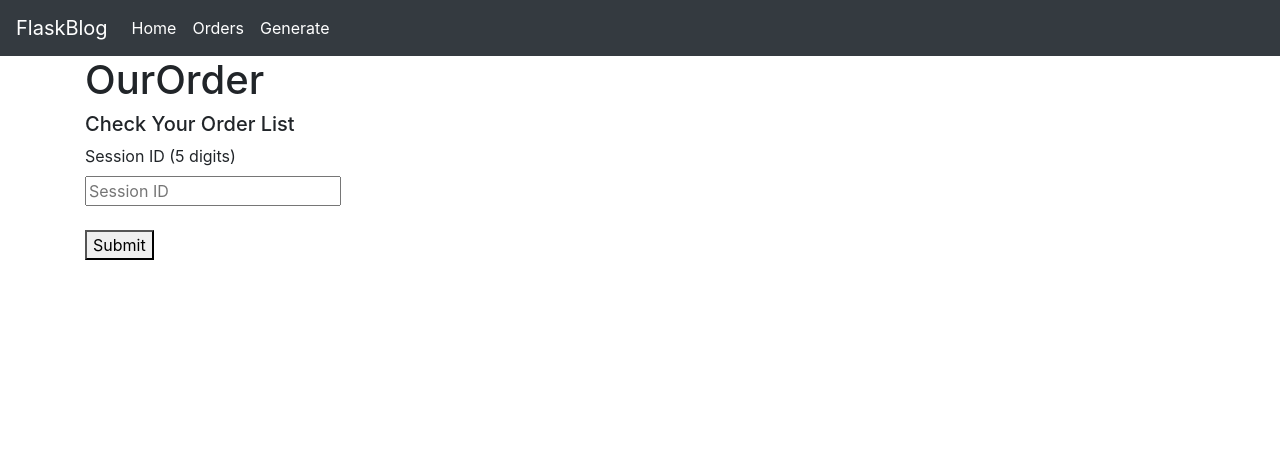
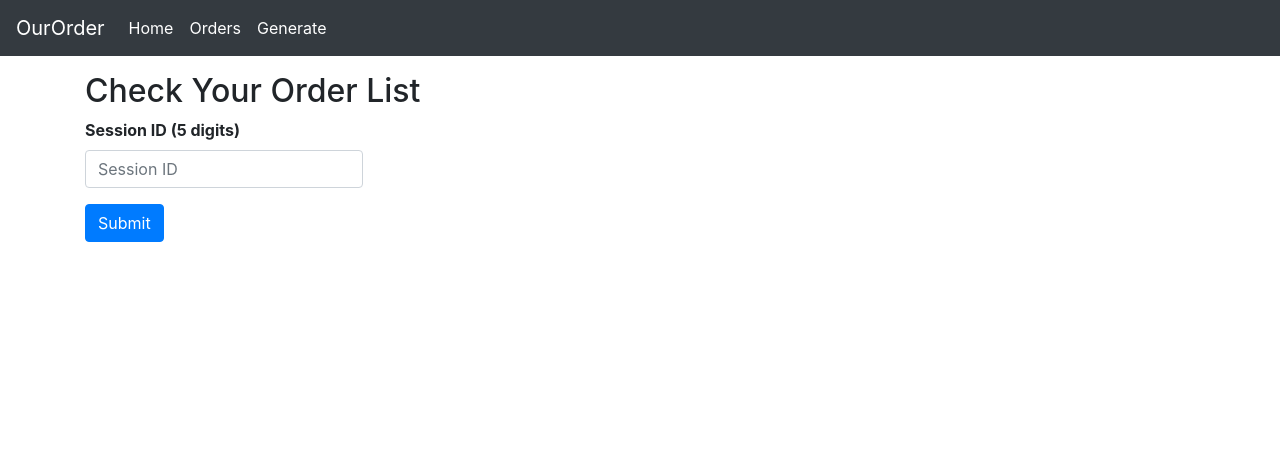
Before and after one commit to Xerozzz/OurOrder, a Flask app: page /orders in a window 1280 px wide. Shown: the top 459 px of the page. Run offline with Flask 2, Linux system fonts and the light colour scheme; some libraries are stand-ins or nearby versions.

Commit message:
More beautifying

```diff
--- a/templates/base.html
+++ b/templates/base.html
@@ -14,7 +14,7 @@
   </head>
   <body>
     <nav class="navbar navbar-expand-md navbar-dark bg-dark">
-        <a class="navbar-brand" href="{{ url_for('index')}}">FlaskBlog</a>
+        <a class="navbar-brand" href="{{ url_for('index')}}">OurOrder</a>
         <button class="navbar-toggler" type="button" data-toggle="collapse" data-target="#navbarNav" aria-controls="navbarNav" aria-expanded="false" aria-label="Toggle navigation">
             <span class="navbar-toggler-icon"></span>
         </button>
--- a/templates/orders.html
+++ b/templates/orders.html
@@ -1,35 +1,48 @@
 {% extends 'base.html' %}
 
 {% block content %}
-    <h1>OurOrder</h1>
-    <h5>Check Your Order List</h5>
+    <h2 class="pt-3">Check Your Order List</h2>
     {% with messages = get_flashed_messages() %}
     {% if messages %}
-    <ul>
-        <li>{{ messages[0] }}</li>
+    <ul class="list-group">
+        {% for i in messages %}
+            <li class="list-group-item list-group-item-danger">{{ i }}</li>
+        {% endfor %}
     </ul>
     {% endif %}
     {% endwith %}
     <form method="post">
-        <label for="title">Session ID (5 digits)</label>
-        <br>
-        <input id="session" type="text" name="session"
-               placeholder="Session ID"
-               value="{{ request.form['session'] }}"></input>
-        <br>
-        <br>
-        <button type="submit">Submit</button>
+        <div class = "mb-3">
+            <label class="form-label font-weight-bold" for="title">Session ID (5 digits)</label>
+            <input class="form-control w-25" id="session" type="text" name="session"
+                   placeholder="Session ID"
+                   value="{{ request.form['session'] }}"></input>
+        </div>
+
+        <button type="submit" class="btn btn-primary">Submit</button>
     </form>
     {% if orders %}
         {% if orders == "N" %}
             <p>This session ID is not currently in use.</p>
         {% else %}
-                <table>
-                    <thead><tr><th>Name</th><th>Order</th><th>Notes</th><th>Price ($)</th></tr></thead>
+                <table class="table table-striped table-hover table-responsive mt-5">
+                    <thead class="">
+                        <tr>
+                            <th scope = "col">Name</th>
+                            <th scope = "col">Order</th>
+                            <th scope = "col">Notes</th>
+                            <th scope = "col">Price ($)</th>
+                        </tr>
+                    </thead>
                     <tbody>
-                {% for key, value in orders.items() %}
-                   <tr><td>{{ key }}</td><td>{{ value[0] }}</td><td>{{ value[1] }}</td><td>{{ value[2] }}</td></tr>
-                {% endfor %}
+                        {% for key, value in orders.items() %}
+                           <tr>
+                                <th scope="row">{{ key }}</th>
+                                <td>{{ value[0] }}</td>
+                                <td>{{ value[1] }}</td>
+                                <td>{{ value[2] }}</td>
+                            </tr>
+                        {% endfor %}
                     </tbody>
                 </table>
                 <br>
```
Also changed, not shown: templates/index.html (+6 -7 lines).
